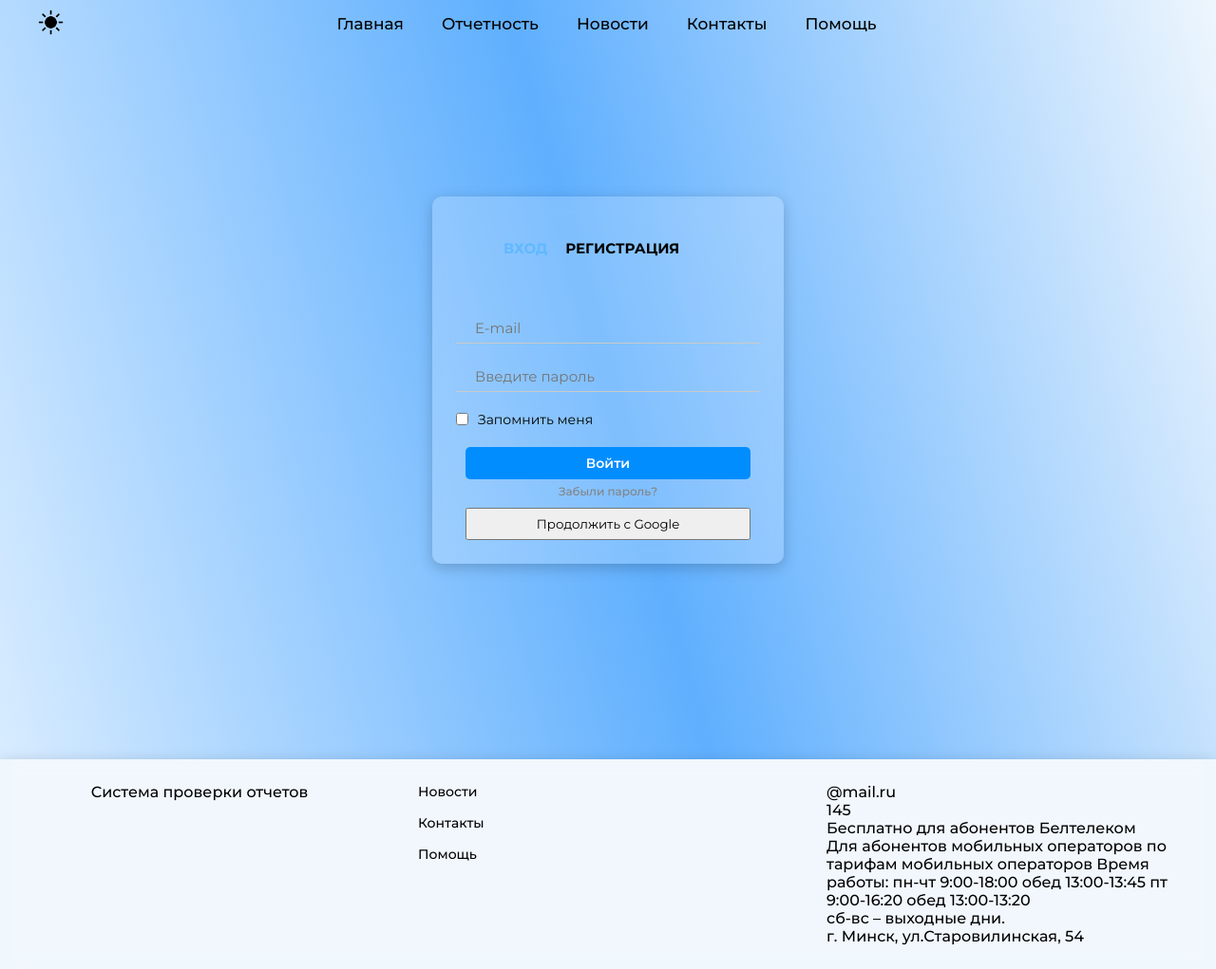
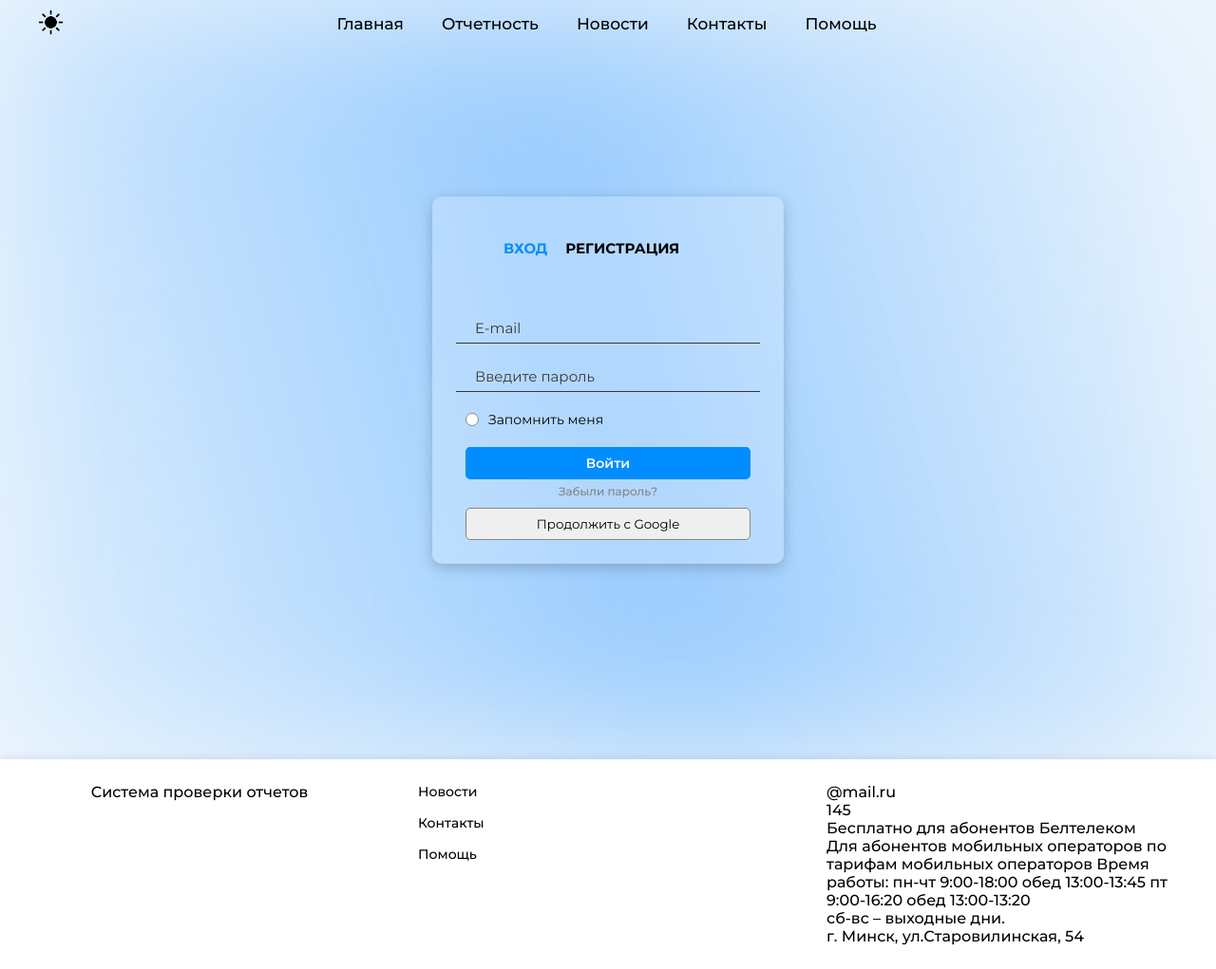
Before and after one commit to Tw1chee2k/quant, a Flask app: page /login in a window 1280 px wide. Shown: the whole page at 95% size. Run offline with Flask 3, Linux system fonts and the light colour scheme.

Commit message:
new background log page

```diff
--- a/website/static/css/base.css
+++ b/website/static/css/base.css
@@ -32,12 +32,21 @@ body {
     min-height: 100vh;
     background-color:rgb(238, 246, 253);
     color: rgb(0, 0, 0);
-    /* transition: background-color 0.3s ease;    */
 }
 
 body.dark-mode {
     background-color: #333;
     color: #fff;
+}
+
+:root {
+    --color1: rgb(238, 246, 253);
+    --color2: rgba(0, 128, 255, 0.6);
+    --color3: rgb(216, 236, 255);
+
+    --color4: #333;
+    --color5: rgb(61, 185, 171);
+    --color6: #444444;
 }
 
 .blurred-background {
@@ -46,34 +55,58 @@ body.dark-mode {
     left: 0;
     width: 100%;
     height: 100%;
-    background-color: rgb(216, 236, 255);
-    background: linear-gradient(615deg, rgb(238, 246, 253), rgba(0, 128, 255, 0.6), rgb(216, 236, 255));
     z-index: -1;
+    filter: blur(80px);
+    animation: gradient-animation 15s ease infinite;
+    background: linear-gradient(615deg, var(--color1), var(--color2), var(--color3));
+    opacity: 1;
+    transition: opacity 3s ease-in-out;
 }
 
 .dark-mode .blurred-background {
-    background: linear-gradient(615deg, rgb(238, 246, 253), rgb(78, 177, 165), rgb(216, 236, 255));
-
-}
-
-
-input:-webkit-autofill{
-    -webkit-text-fill-color: rgb(0, 0, 0);
-    caret-color: rgb(0, 0, 0);
-    -webkit-box-shadow: 0 0 0 1000px rgb(255, 255, 255) inset;
-}
-
-input:focus{
+    background: linear-gradient(615deg, var(--color4), var(--color5), var(--color6));
+    animation: gradient-animation-dark 15s ease infinite;
+    opacity: 1;
+}
+
+@keyframes gradient-animation {
+    0% {
+        background: linear-gradient(615deg, var(--color1), var(--color2), var(--color3));
+        opacity: 1;
+    }
+    50% {
+        background: linear-gradient(615deg, var(--color1), var(--color2), var(--color3));
+        opacity: 0.6;
+    }
+    100% {
+        background: linear-gradient(615deg, var(--color1), var(--color2), var(--color3));
+        opacity: 1;
+    }
+}
+
+@keyframes gradient-animation-dark {
+    0% {
+        background: linear-gradient(615deg, var(--color4), var(--color5), var(--color6));
+        opacity: 1;
+    }
+    50% {
+        background: linear-gradient(615deg, var(--color4), var(--color5), var(--color6));
+        opacity: 0.6;
+    }
+    100% {
+        background: linear-gradient(615deg, var(--color4), var(--color5), var(--color6));
+        opacity: 1;
+    }
+}
+
+input:focus,
+button:focus,
+select:focus{
     outline: none ;
 }
 
-button:focus{
-    outline: none;
-}
-
-select:focus{
-    outline: none;
-}
+input::-webkit-input-placeholder {  color: rgb(56, 56, 56); }
+.dark-mode input::-webkit-input-placeholder {  color: rgb(255, 255, 255); }
 
 .blue_button{
     font-size: 14px;
@@ -93,22 +126,15 @@ select:focus{
 }
 
 .dark-mode .blue_button{
-    background-color:rgb(84, 146, 139);
+    background-color:rgb(0, 158, 140);
 }
 
 .dark-mode .blue_button:hover{
     transition: background-color 0.3s ease;
-    background-color:rgb(69, 105, 101);
-}
-
-
-
-
-.blue_button:focus {
-    outline: none;
-}
+    background-color:rgb(41, 109, 101);
+}
+
 /*----------them----------------------*/
-
 .theme-toggle {
     cursor: pointer;
     margin-left: 40px;
@@ -135,7 +161,6 @@ header {
     justify-content: space-between;
     align-items: center;
     background-color: transparent;
-    /* box-shadow: 0 0 10px rgba(0, 0, 0, 0.1);  */
     color: rgb(0, 0, 0);
     position: fixed;
     top: 0;
@@ -152,7 +177,6 @@ header {
 }
 
 header .center-content nav {
-
     cursor: pointer;
     font-size: 17px;
     margin: 15px auto;
@@ -283,21 +307,16 @@ footer {
     flex-direction: row;
     align-items: center;
     justify-content: center;
-
-    /* background-color: rgb(255, 255, 255);
-    box-shadow: 0 0 10px rgba(0, 0, 0, 0.1);  */
-
-    backdrop-filter: blur(10px);
+    background-color: rgb(255, 255, 255);
+    box-shadow: 0 0 10px rgba(0, 0, 0, 0.1);
+    /* backdrop-filter: blur(10px);
     box-shadow: 0 4px 15px rgba(0, 0, 0, 0.2);
-    background: rgba(255, 255, 255, 0.2);
-
-
+    background: rgba(255, 255, 255, 0.2); */
     width: 100%;
     font-weight: 500;
 }
 
 .dark-mode footer {
-    /* background-color:rgb(84, 146, 139); */
     background-color: #333;
 }
 
@@ -432,24 +451,15 @@ footer {
 .log_reg_form {
     /* background-color: rgb(255, 255, 255);
     box-shadow: 0 0 10px rgba(0, 0, 0, 0.1);  */
-
     backdrop-filter: blur(10px);
     box-shadow: 0 4px 15px rgba(0, 0, 0, 0.2);
     background: rgba(255, 255, 255, 0.2);
-
-
     display: flex;
     flex-direction: column;
     text-align: left;
     width: min-content;
-
     padding: 25px;
     border-radius: 10px;
-}
-
-.dark-mode .log_reg_form {
-    /* background-color:  #252525;
-    box-shadow: 0 0 10px rgba(255, 255, 255, 0.1);  */
 }
 
 .link_cont{
@@ -472,19 +482,18 @@ footer {
 }
 
 .dark-mode .link_cont a:hover{
-    color: rgb(43, 236, 214);
+    color: rgb(0, 112, 99);
     transition: color 0.3s ease;
 }
 
 
 .link_cont .active{
-    color: #61b8ff;
+    color: #028dff;
 }
 
 .dark-mode .link_cont .active{
-    color: rgb(43, 236, 214);
-}
-
+    color: rgb(0, 112, 99);
+}
 
 .aftorization_data{
     display: flex;
@@ -503,6 +512,8 @@ footer {
 .organization_data{
     margin-left: 12px;
 }
+
+
 
 .aftorization_data input,
 .persone_data input,
@@ -512,7 +523,7 @@ footer {
     height: 20px;
     margin: 10px 0;
     border: none;
-    border-bottom: 1px solid rgb(202, 202, 202);
+    border-bottom: 1px solid rgb(56, 56, 56);
     color: black;
     padding: 5px 20px;
     outline: none;
@@ -524,7 +535,7 @@ footer {
 .dark-mode .persone_data input,
 .dark-mode .organization_data input{
     background: rgba(255, 255, 255, 0);
-    border-bottom: 1px solid rgb(202, 202, 202);
+    border-bottom: 1px solid rgb(255, 255, 255);
     color: rgb(255, 255, 255);
 
 }
@@ -539,10 +550,29 @@ footer {
     margin: 10px 0 10px 0;
 }
 
-.log_reg_form .remember_cont input[type = 'checkbox']{
-    margin-right: 10px;
-    cursor: pointer;
-}
+.remember_cont input[type='checkbox'] {
+    margin: 0 10px;
+    appearance: none;
+    width: 14px;
+    height: 14px;
+    border-radius: 50%;
+    border: 1px solid rgb(134, 134, 134);
+    background-color: rgb(255, 255, 255);
+    cursor: pointer;
+    transition: background-color 0.3s ease;
+    vertical-align: middle;
+}
+
+.remember_cont input[type='checkbox']:checked  {
+    background-color: #007bff;
+    border: 1px solid rgb(134, 134, 134);
+}
+
+.dark-mode .remember_cont input[type='checkbox']:checked  {
+    background-color: rgb(0, 158, 140);
+    border: 1px solid rgb(134, 134, 134);
+}
+
 
 .log_buttons_area{
     display:flex;
@@ -558,6 +588,8 @@ footer {
     width: 300px;
     height: 34px;
     cursor: pointer;
+    border: none;
+    border-radius: 5px;
 }
 
 .log_reg_form .forgot_cont{
@@ -585,16 +617,6 @@ footer {
     color: rgb(255, 255, 255);
 }
 
-.google_cont button{
-    background-color: rgb(255, 255, 255);
-    border: 1px solid rgb(202, 202, 202);
-    color: black;
-    margin: 30px 0 0  0;
-    height: 40px;
-    width: 100%;
-    font-weight: 500;
-    cursor: pointer;
-}
 /*log_reg_fp.css end*/
 
 
@@ -798,6 +820,7 @@ footer {
     width: 1024px;
     background-image: url('../img/begin_name1.png');
     text-shadow: 1px 1px 2px black;
+    box-shadow: 0 0 10px rgba(0, 0, 0, 0);
     font-weight: 600;
 }
 
@@ -1797,6 +1820,7 @@ footer {
 
 .spravochniki_area::-webkit-scrollbar {
     width: 7px;
+    height: 7px;
 }
 
 .spravochniki_area::-webkit-scrollbar-track {
--- a/website/templates/account.html
+++ b/website/templates/account.html
@@ -1,7 +1,6 @@
 {% extends "base.html" %}
 {% block title %}Личный кабинет{% endblock %}
 {% block content %}
-
 <div class = "account_cont">
     <div class = "privetstvie_cont">
         <a>Добро пожаловать, {{user.fio}}</a>
--- a/website/templates/login.html
+++ b/website/templates/login.html
@@ -33,7 +33,7 @@
                 <a onclick="window.location.href='/relod_password'">Забыли пароль?</a>
             </div>
 
-            <button type="">Продолжить с Google</button>
+            <button style = "border: 1px solid rgb(134, 134, 134);">Продолжить с Google</button>
         </div>
     </form>
 </div>
--- a/website/templates/relod_password.html
+++ b/website/templates/relod_password.html
@@ -1,6 +1,7 @@
 {% extends "base.html" %}
 {% block title %}Сброс пароля{% endblock %}
 {% block content %}
+<div class="blurred-background"></div>
 <div class = "page_log_reg">
     <form class = "log_reg_form" method="POST">
         <div class = "link_cont">
--- a/website/templates/sign.html
+++ b/website/templates/sign.html
@@ -1,6 +1,7 @@
 {% extends "base.html" %}
 {% block title %}Регистрация{% endblock %}
 {% block content %}
+<div class="blurred-background"></div>
 <div class = "page_log_reg">
     <form class = "log_reg_form" method="POST">
         <div class = "link_cont">
```
Also changed, not shown: website/database.db.
